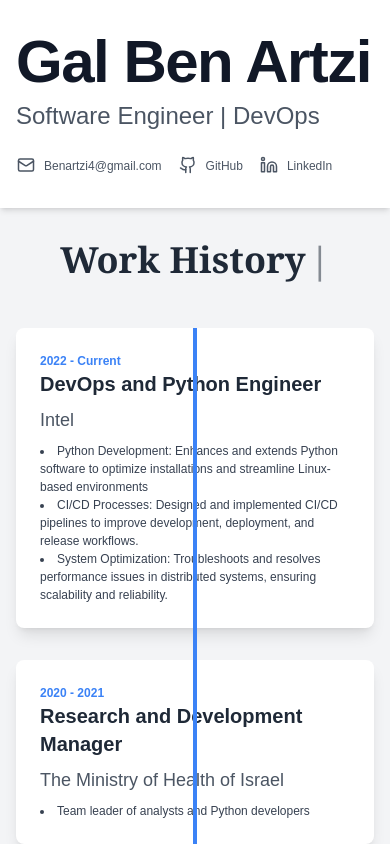
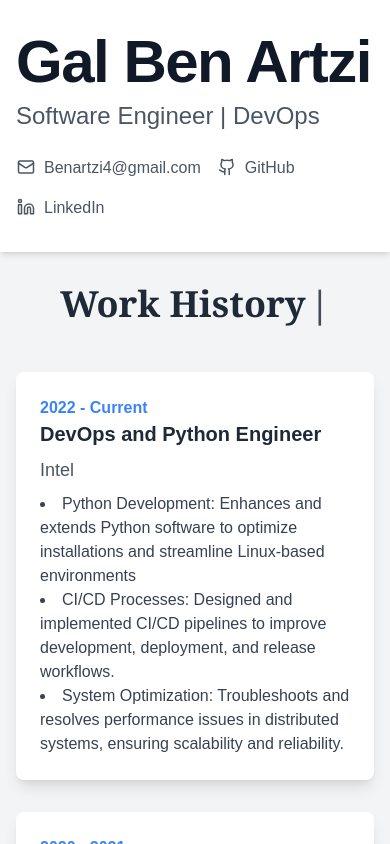
Before and after one commit to BenArtzi4/JourneyPortfolio, a Next.js app: page / in a window 390 px wide. Shown: the top 844 px of the page. Built offline with nearby package versions, Linux system fonts and the light colour scheme.

Commit message:
remove center blue line for small screens

```diff
--- a/app/components/Timeline.tsx
+++ b/app/components/Timeline.tsx
@@ -235,11 +235,11 @@ const TimelineItem = ({
       initial={{ opacity: 0, y: 50 }}
       animate={isInView ? { opacity: 1, y: 0 } : { opacity: 0, y: 50 }}
       transition={{ duration: 0.5 }}
-      className={`mb-8 flex flex-col md:flex-row ${
-        index % 2 === 0 ? "md:flex-row-reverse" : ""
+      className={`mb-8 flex flex-col sm:flex-row ${
+        index % 2 === 0 ? "sm:flex-row-reverse" : ""
       }`}
     >
-      <div className="md:w-1/2">
+      <div className="timeline-item sm:pl-8 sm:pr-8">
         <div className="bg-white p-6 rounded-lg shadow-lg">
           {item.year && (
             <span className="text-blue-500 font-semibold">{item.year}</span>
@@ -298,7 +298,8 @@ export default function Timeline() {
       <section>
         <TypewriterTitle text="Work History" />
         <div className="relative">
-          <div className="absolute left-1/2 transform -translate-x-1/2 h-full w-1 bg-blue-500"></div>
+          {/* Blue line only visible on medium screens and larger */}
+          <div className="absolute hidden sm:block left-1/2 transform -translate-x-1/2 h-full w-1 bg-blue-500"></div>
           {workHistoryData.map((item, index) => (
             <TimelineItem key={index} item={item} index={index} />
           ))}
@@ -308,7 +309,8 @@ export default function Timeline() {
       <section className="my-16">
         <TypewriterTitle text="Education" />
         <div className="relative">
-          <div className="absolute left-1/2 transform -translate-x-1/2 h-full w-1 bg-blue-500"></div>
+          {/* Blue line only visible on medium screens and larger */}
+          <div className="absolute hidden sm:block left-1/2 transform -translate-x-1/2 h-full w-1 bg-blue-500"></div>
           {educationData.map((item, index) => (
             <TimelineItem key={index} item={item} index={index} />
           ))}
--- a/app/globals.css
+++ b/app/globals.css
@@ -18,17 +18,24 @@ body {
   color: var(--foreground);
   background: var(--background);
   font-family: Arial, Helvetica, sans-serif;
-  font-size: 16px;
 }
 
-@media (max-width: 768px) {
-  body {
-    font-size: 14px;
+.timeline-line {
+  display: none;
+}
+
+@media (min-width: 640px) {
+  .timeline-line {
+    display: block;
   }
 }
 
-@media (max-width: 480px) {
-  body {
-    font-size: 12px;
+.timeline-item {
+  width: 100%;
+}
+
+@media (min-width: 640px) {
+  .timeline-item {
+    width: 50%;
   }
 }
```
